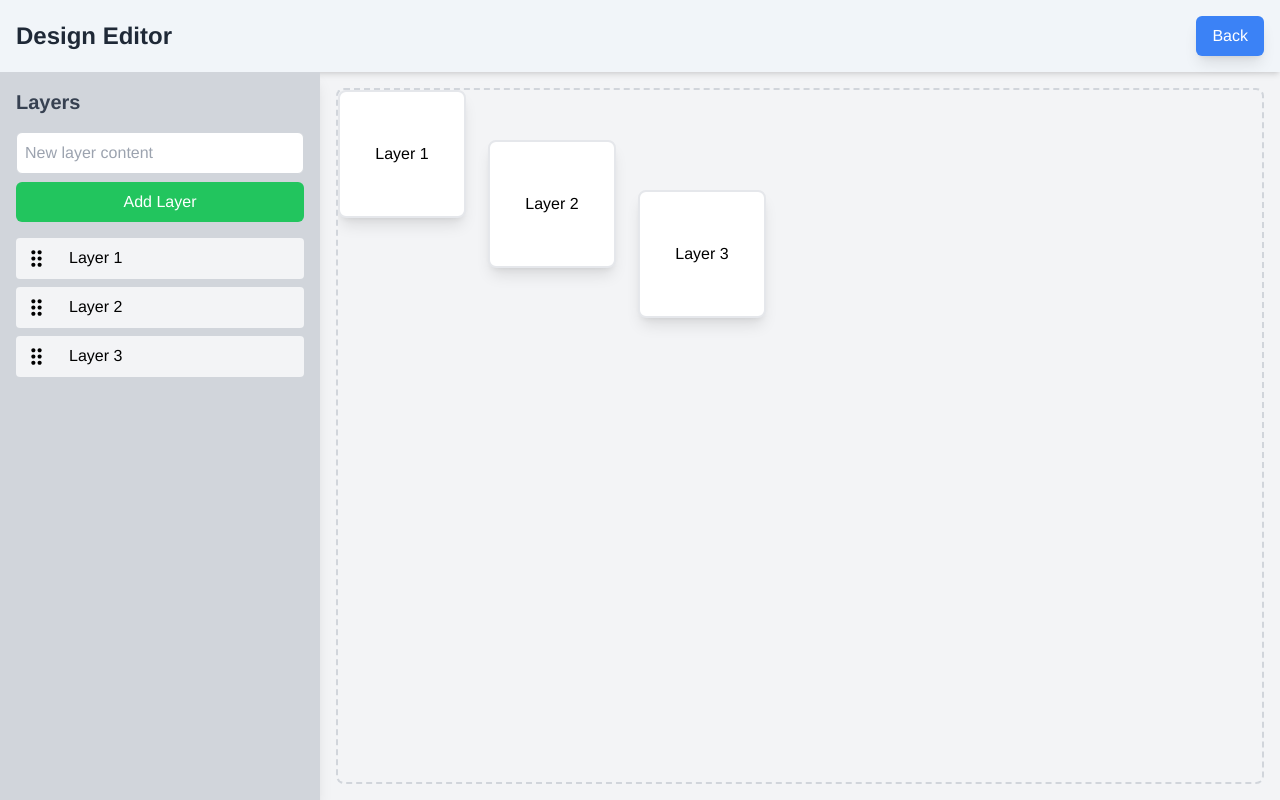
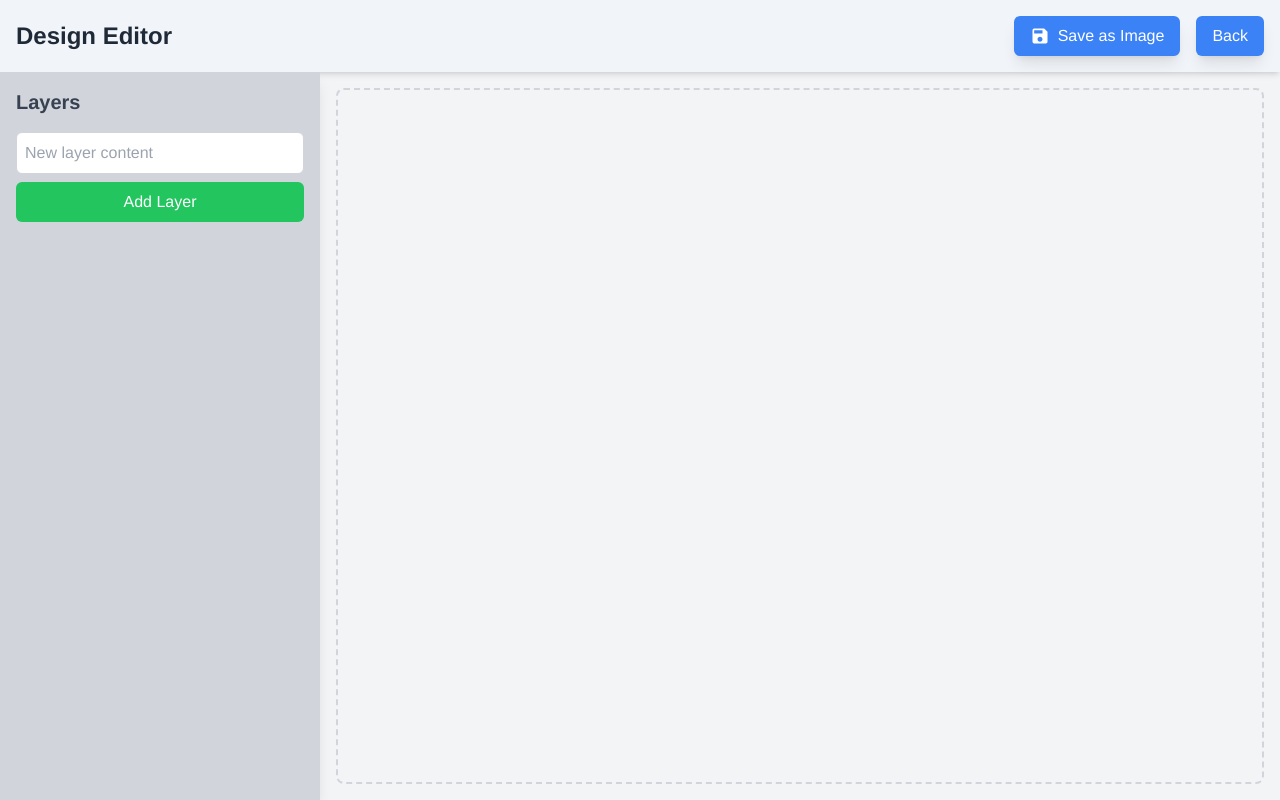
Before and after one commit to vasuahex/webrtc-calling, a React (Vite) app in the folder client/: page /drag in a window 1280 px wide. Built offline with nearby package versions, Linux system fonts and the light colour scheme; a web font is replaced by a local one.

Commit message:
changes for the save image.

```diff
--- a/client/package.json
+++ b/client/package.json
@@ -14,6 +14,7 @@
     "@reduxjs/toolkit": "^2.2.5",
     "axios": "^1.7.2",
     "framer-motion": "^11.5.4",
+    "html2canvas": "^1.4.1",
     "lodash": "^4.17.21",
     "lucide-react": "^0.438.0",
     "mediasoup-client": "^3.7.16",
--- a/client/src/routes/Drop.tsx
+++ b/client/src/routes/Drop.tsx
@@ -1,8 +1,9 @@
-import React, { useState } from 'react';
+import { useState, useRef, useEffect } from 'react';
 import { DragDropContext, Droppable, Draggable } from 'react-beautiful-dnd';
 import ReactDraggable from 'react-draggable';
 import { Link } from 'react-router-dom';
-import { MdOutlineDragIndicator } from "react-icons/md";
+import { MdOutlineDragIndicator, MdSave } from "react-icons/md"; // Import save icon
+import html2canvas from 'html2canvas';
 
 const DraggableItem = ({ id, content, position, zIndex }: any) => {
     return (
@@ -23,13 +24,12 @@ const DraggableItem = ({ id, content, position, zIndex }: any) => {
 };
 
 const DesignEditor = () => {
-    const [layers, setLayers] = useState([
-        { id: 'layer1', content: 'Layer 1', position: { x: 0, y: 0 }, zIndex: 1 },
-        { id: 'layer2', content: 'Layer 2', position: { x: 150, y: 50 }, zIndex: 2 },
-        { id: 'layer3', content: 'Layer 3', position: { x: 300, y: 100 }, zIndex: 3 },
-    ]);
+    const localLayers = localStorage.getItem('layers')
+    const intialValue = localLayers !== null ? JSON.parse(localLayers as string) : []
+    const [layers, setLayers] = useState(intialValue);
     const [selectedLayer, setSelectedLayer] = useState(null);
     const [newItemContent, setNewItemContent] = useState('');
+    const designRef = useRef<HTMLDivElement>(null); // Ref for design area
 
     const addNewItem = () => {
         if (newItemContent.trim() !== '') {
@@ -44,6 +44,10 @@ const DesignEditor = () => {
         }
     };
 
+    useEffect(() => {
+        localStorage.setItem('layers', JSON.stringify(layers))
+    }, [layers])
+
     const onDragEnd = (result: any) => {
         if (!result.destination) return;
 
@@ -52,7 +56,7 @@ const DesignEditor = () => {
         items.splice(result.destination.index, 0, reorderedItem);
 
         // Update z-index of layers based on their new order
-        const updatedLayers = items.map((layer, index) => ({
+        const updatedLayers = items.map((layer: any, index) => ({
             ...layer,
             zIndex: layers.length - index, // Highest index gets the highest z-index
         }));
@@ -61,12 +65,23 @@ const DesignEditor = () => {
     };
 
     const handleLayerClick = (id: any) => {
-        const maxZIndex = Math.max(...layers.map((layer) => layer.zIndex));
-        const updatedLayers = layers.map((layer) =>
+        const maxZIndex = Math.max(...layers.map((layer: any) => layer.zIndex));
+        const updatedLayers = layers.map((layer: any) =>
             layer.id === id ? { ...layer, zIndex: maxZIndex + 1 } : layer
         );
         setLayers(updatedLayers);
         setSelectedLayer(id);
+    };
+
+    const saveAsImage = () => {
+        if (designRef.current) {
+            html2canvas(designRef.current).then((canvas: any) => {
+                const link = document.createElement('a');
+                link.download = 'design.png';
+                link.href = canvas.toDataURL('image/png');
+                link.click();
+            });
+        }
     };
 
     return (
@@ -74,12 +89,21 @@ const DesignEditor = () => {
             <nav className="bg-slate-100 shadow-md p-4">
                 <div className="container mx-auto flex items-center justify-between">
                     <h1 className="text-2xl font-bold text-gray-800">Design Editor</h1>
+                    <div className="flex gap-4">
+                        <button
+                            className="flex items-center px-4 py-2 bg-blue-500 text-white rounded-md shadow-lg hover:bg-blue-600 transition-colors"
+                            onClick={saveAsImage} // Trigger save function
+                        >
+                            <MdSave size={20} className="mr-2" />
+                            Save as Image
+                        </button>
                         <Link
                             className="px-4 py-2 bg-blue-500 text-white rounded-md shadow-lg hover:bg-blue-600 transition-colors"
                             to="/"
                         >
                             Back
                         </Link>
+                    </div>
                 </div>
             </nav>
 
@@ -105,7 +129,7 @@ const DesignEditor = () => {
                         <Droppable droppableId="layers">
                             {(provided) => (
                                 <ul {...provided.droppableProps} ref={provided.innerRef} className="space-y-2">
-                                    {layers.map((layer, index) => (
+                                    {layers.map((layer: any, index: number) => (
                                         <Draggable key={layer.id} draggableId={layer.id} index={index}>
                                             {(provided) => (
                                                 <div
@@ -129,8 +153,8 @@ const DesignEditor = () => {
                     </DragDropContext>
                 </div>
                 <div className="flex-1 p-4">
-                    <div className="relative w-full h-full border-2 border-dashed border-gray-300 rounded-lg bg-gray-100 overflow-hidden">
-                        {layers.map((layer) => (
+                    <div ref={designRef} className="relative w-full h-full border-2 border-dashed border-gray-300 rounded-lg bg-gray-100 overflow-hidden">
+                        {layers.map((layer: any) => (
                             <DraggableItem
                                 key={layer.id}
                                 id={layer.id}
```
Also changed, not shown: 1 other file (tests, documents, lock files or other folders). Lines whose indentation alone changed are shown as unchanged.
